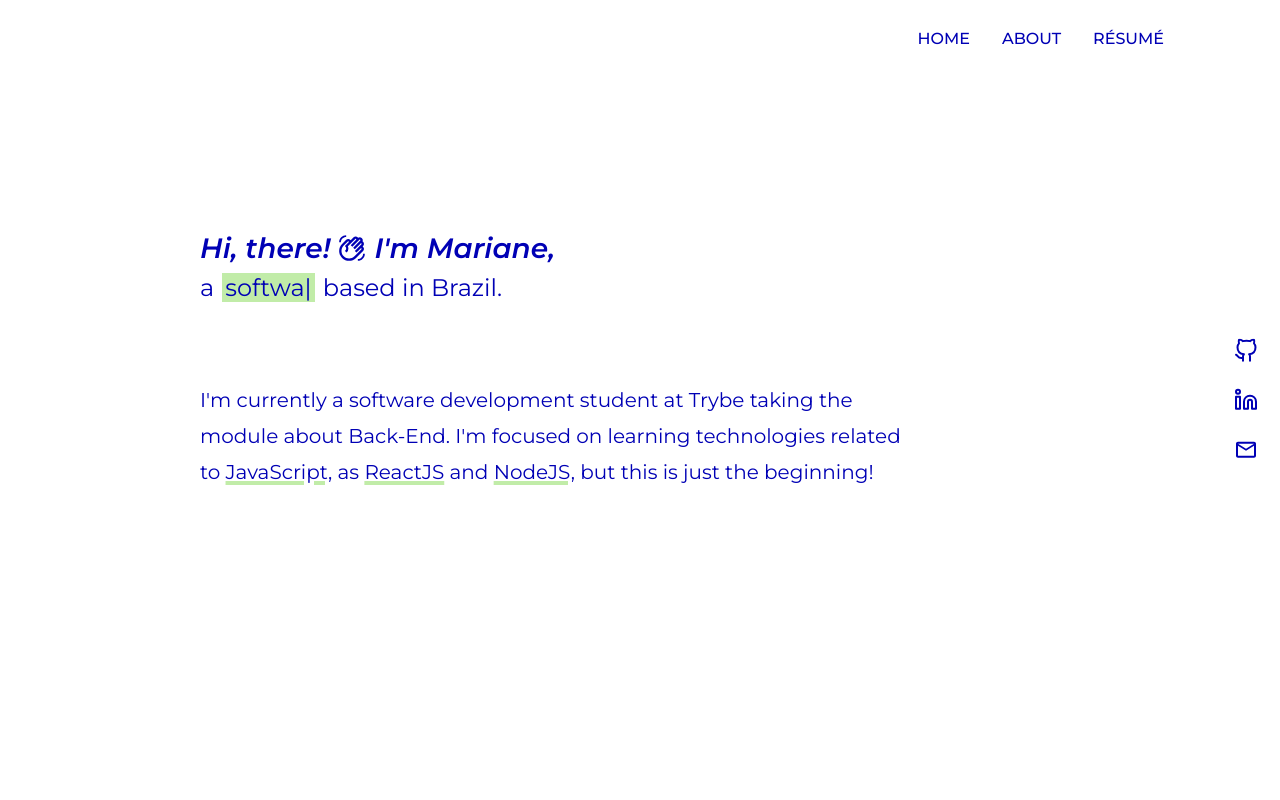
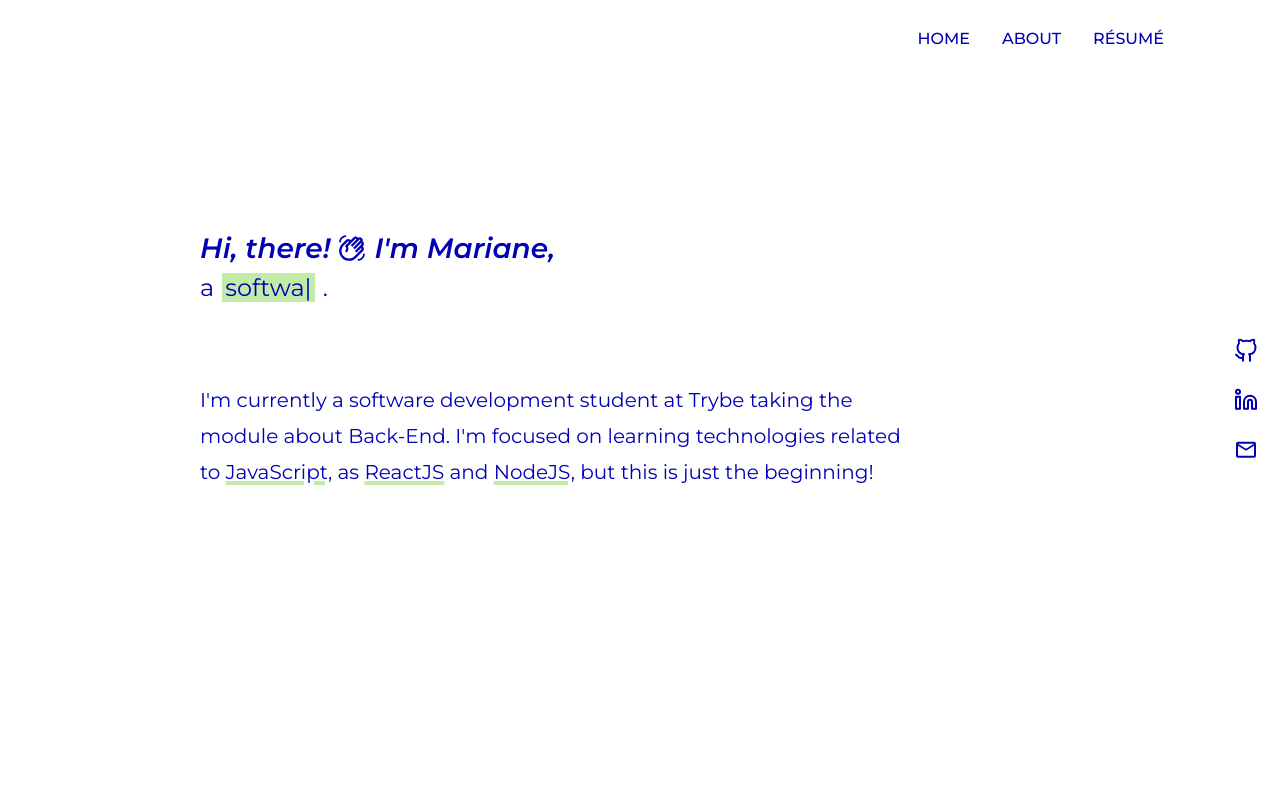
Before and after one commit to MarianeAlgayer/MarianeAlgayer.github.io, a React (Create React App) app in the folder portfolio/: page / in a window 1280 px wide. Shown: the top 800 px of the page. Built offline with nearby package versions, Linux system fonts and the light colour scheme.

Commit message:
refactor: h2 text on home introduction section

```diff
--- a/portfolio/src/components/IntroductionSection/index.jsx
+++ b/portfolio/src/components/IntroductionSection/index.jsx
@@ -43,7 +43,7 @@ function IntroductionSection() {
       <h2>
         a
         <span ref={ el } />
-        based in Brazil.
+        .
       </h2>
 
       <p>
```
